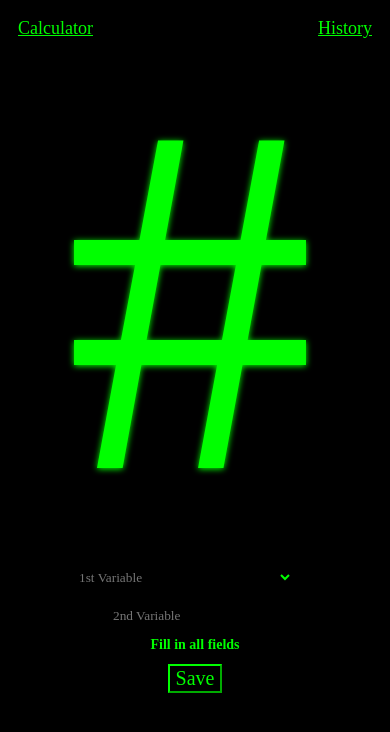
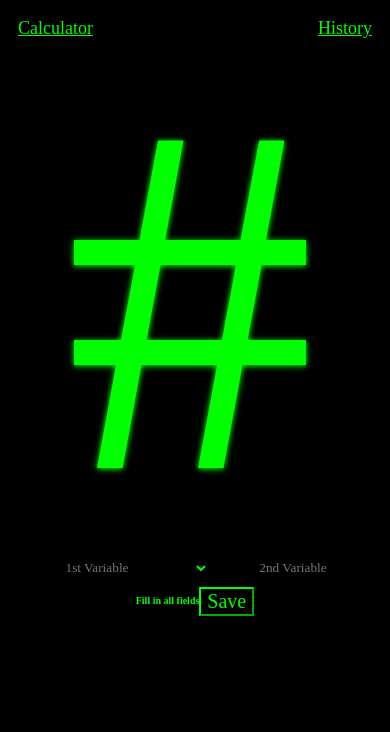
Before and after one commit to bladeyeight/C-alculator-frontend, a React (Create React App) app: page / in a window 390 px wide. Shown: the top 732 px of the page. Built offline with nearby package versions, Linux system fonts and the light colour scheme; no server answers.

Commit message:
fixed responsive css

```diff
--- a/src/pages/Index.js
+++ b/src/pages/Index.js
@@ -48,12 +48,15 @@ function Index(props) {
   const loaded = () => {
     handleCalculation(newForm);
     return (
+      <div className = "Total">
+      <label for = "total">Total:</label>
     <input className = "Total"
     type="float"
     value={newForm.total}
     name="total"
     placeholder="Total"
   />
+    </div>
     )};
 
   const loading = () => {
--- a/src/styles.scss
+++ b/src/styles.scss
@@ -14,10 +14,14 @@ body {
 
 ::placeholder {
   font-family: 'Digital Dream';
+  justify-content: center;
 }
 
 .formcontainer {
-
+  display: flex;
+  flex-direction: row;
+  justify-content: center;
+  flex-wrap: wrap;
 }
 
 .Var1{
@@ -25,14 +29,19 @@ body {
   color: lime;
   background-color: black;
   border: none;
+text-align: center;
+margin-top: 10px;
+margin-bottom: 10px;
 }
 
 .Sign{
-  margin: 20px;
   font-family: 'Digital Dream';
   color: lime;
   background-color: black;
   border: none;
+  text-align: center;
+  margin-top: 10px;
+margin-bottom: 10px;
 }
 
 .Var2{
@@ -40,6 +49,9 @@ body {
   color: lime;
   background-color: black;
   border: none;
+  text-align: center;
+  margin-top: 10px;
+margin-bottom: 10px;
 }
 
 .Total{
@@ -47,11 +59,14 @@ body {
   color: lime;
   background-color: black;
   border: none;
+  text-align: center;
+  margin-top: 10px;
+margin-bottom: 10px;
 
 }
 
 .totalLoad {
-  font-size: 14px;
+  font-size: 10px;
 }
 
 .Calculate {
```
